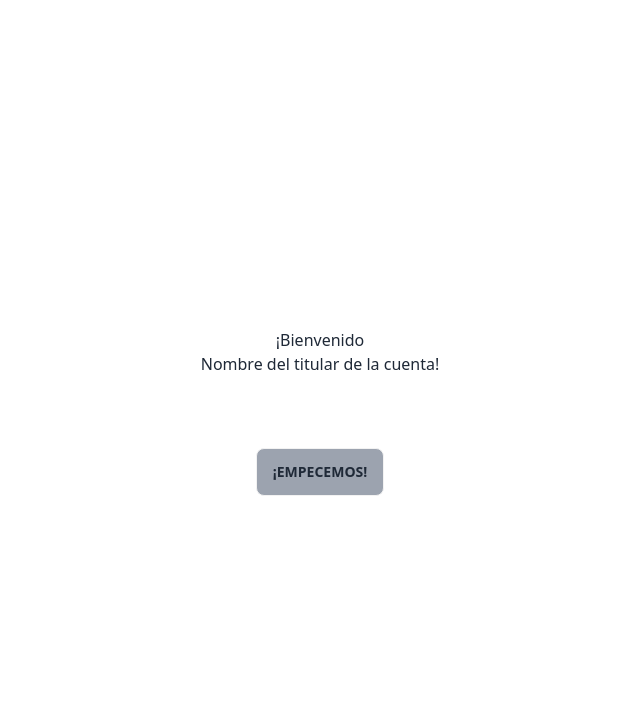
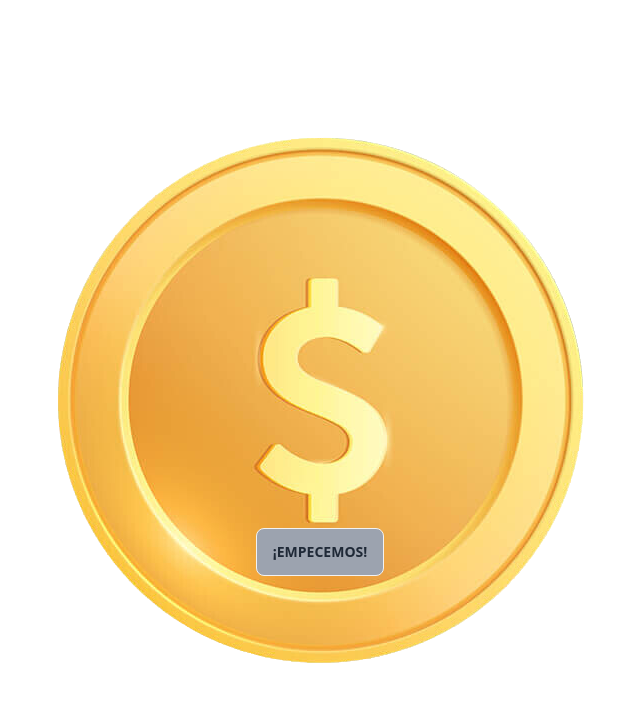
Before and after one commit to No-Country/c12-31-ft-node-react, a React (Vite) app in the folder client/: page / in a window 1280 px wide. Shown: the top 702 px of the page, without its empty margins (320-960 px from the left). Built offline with nearby package versions, Linux system fonts and the light colour scheme.

Commit message:
version con modificaciones

```diff
--- a/client/src/components/PagWelcome.jsx
+++ b/client/src/components/PagWelcome.jsx
@@ -1,4 +1,4 @@
-
+import img1 from '../assets/img/moneda-frente.png'
 const PagWelcome = () => {
   return (
     <div className="flex flex-col justify-center items-center w-full h-screen">
@@ -7,7 +7,7 @@ const PagWelcome = () => {
         <p>Nombre del titular de la cuenta!</p>
       </div>
       <div className="flex justify-center items-center w-full mt-6">
-
+        <img className="object-none h-40 w-40 overflow-visible" src={img1} alt="" />
       </div>
       <div className="flex justify-center items-center w-full mt-6">
 
```
